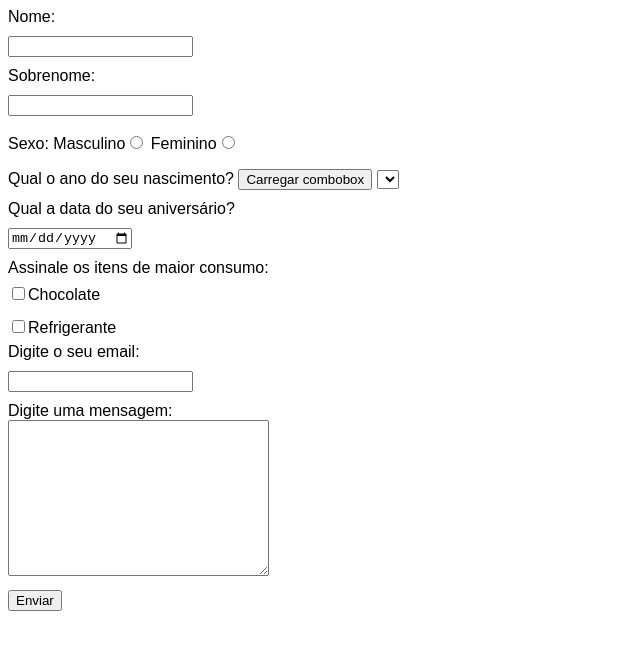
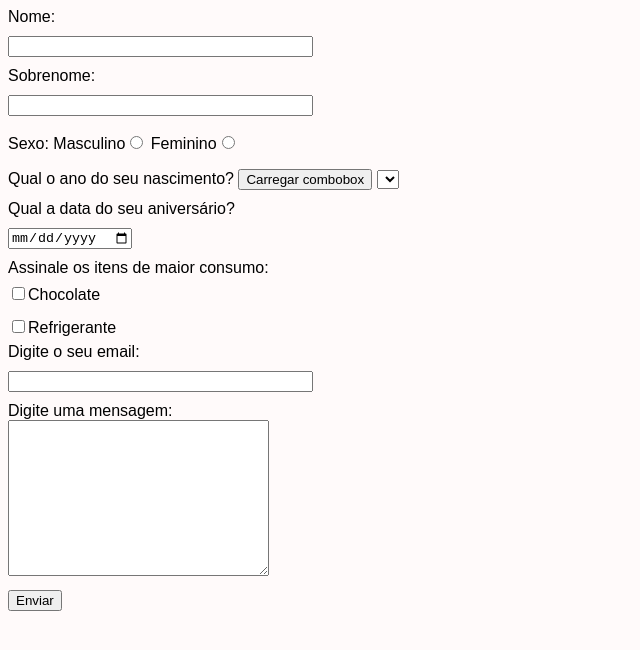
Before and after one commit to patriciafelipe/segundaaulajavascript, a plain HTML site: page formulario.html in a window 1280 px wide. Shown: the whole page, without its empty margins (0-640 px from the left). Drawn offline with Linux system fonts and the light colour scheme.

Commit message:
Aula JavaScript

```diff
--- a/css/style2.css
+++ b/css/style2.css
@@ -1,4 +1,5 @@
 body{
+	background-color:#FFFAFA;
 	font-family:arial;
 	font-size:12pt;
 }
--- a/formulario.html
+++ b/formulario.html
@@ -7,11 +7,11 @@
 	</head>
 	<body>
 		<form action="">
-			Nome:<br><input type="text" name="nome" value=""><br>
-			Sobrenome:<br><input type="text" name="sobrenome" value=""><br>
+			Nome:<br><input type="text" name="nome" value="" size="35" pattern="[a-z\s]+$" required="yes"><br>
+			Sobrenome:<br><input type="text" name="sobrenome" value="" size="35" pattern="[a-z\s]+$" required="yes"><br>
 			Sexo: Masculino<input type="radio" name="sexo" value="masculino"> Feminino<input type="radio" name="sexo" value="feminino"><br>
 			Qual o ano do seu nascimento?
-			<input type="button" id="btnCarregar" onclick="ano()" value="Carregar combobox" />
+			<input type="button" id="btnCarregar" onclick="ano()" value="Carregar combobox">
 			<select name="data_nasc" id="data_nasc">
 			</select><br>
 			Qual a data do seu aniversário?<br>
@@ -20,7 +20,7 @@
 			<input type="checkbox" name="chocolate" value="chocolate">Chocolate<br>
 			<input type="checkbox" name="refrigerante" value="refrigerante">Refrigerante<br>
 			Digite o seu email:<br>
-			<input type="email" name="email"><br>
+			<input type="email" name="email" size="35" pattern="[a-z0-9._%+-]+@[a-z0-9.-]+\.[a-z]{2,4}$" required="yes"><br>
 			Digite uma mensagem:<br>
 			<textarea name="message" rows="10" cols="30"></textarea><br>
 			<input type="submit" value="Enviar">
```
